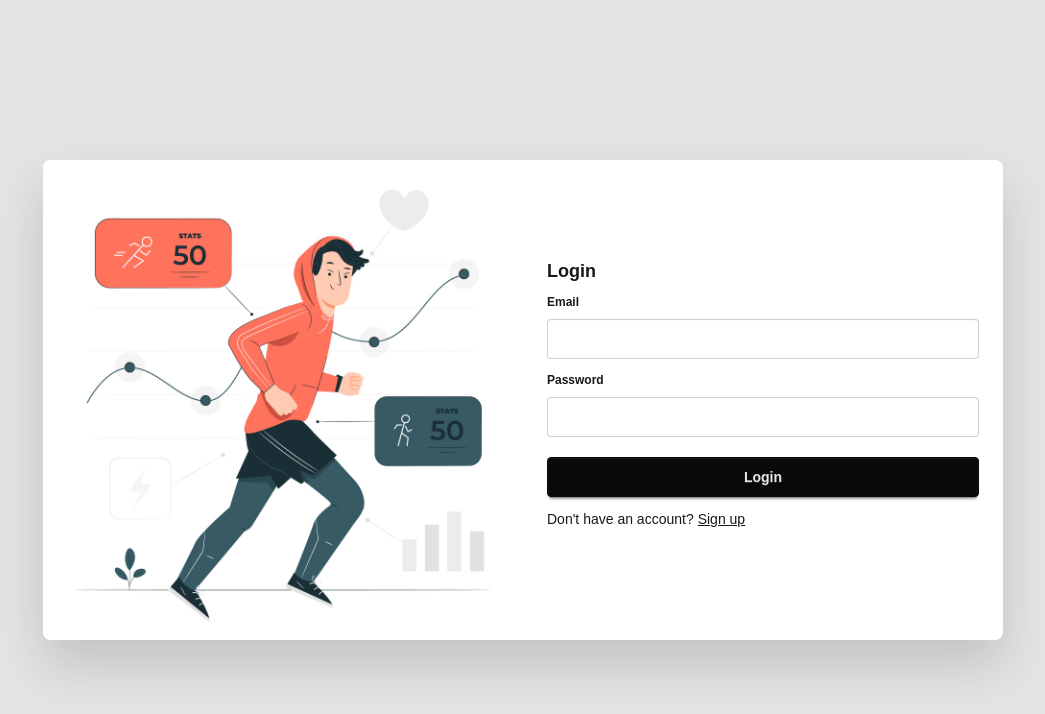
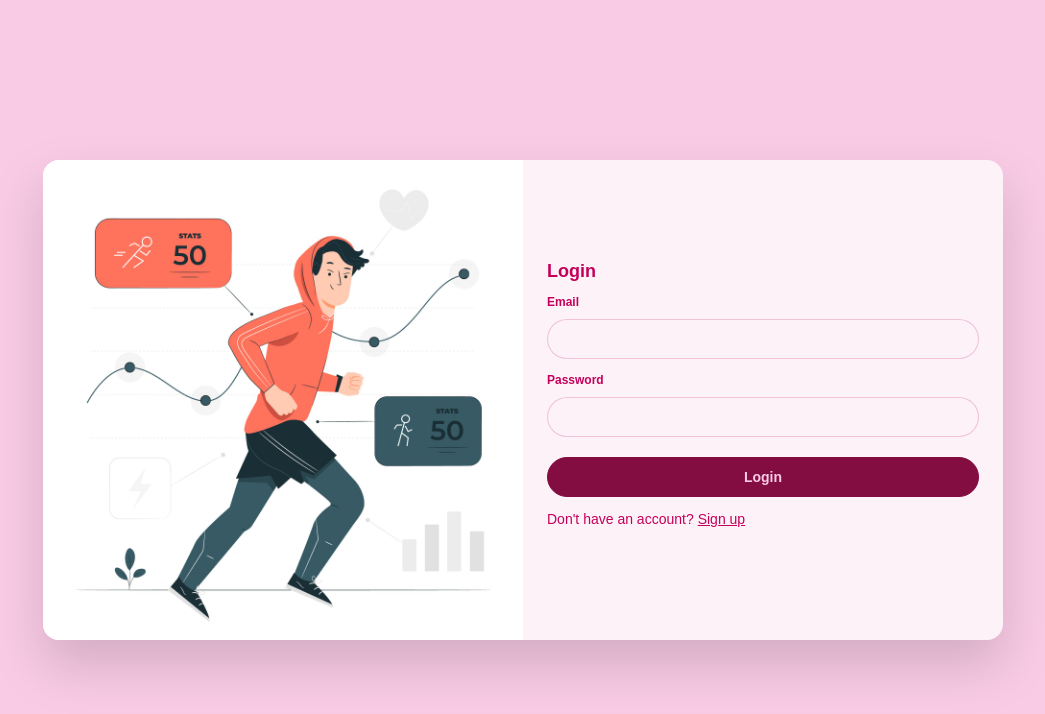
Before and after one commit to SupTarr/FrontendImmifit, a React (Vite) app: page /login in a window 1280 px wide. Shown: the top 714 px of the page, without its empty margins (117-1162 px from the left). Built offline with nearby package versions, Linux system fonts and the light colour scheme; no server answers.

Commit message:
feat: add new theme

```diff
--- a/index.html
+++ b/index.html
@@ -1,5 +1,5 @@
 <!doctype html>
-<html lang="en">
+<html lang="en" data-theme="valentine">
   <head>
     <meta charset="UTF-8" />
     <link rel="icon" type="image/svg+xml" href="/logo.svg" />
--- a/src/index.css
+++ b/src/index.css
@@ -1,2 +1,4 @@
 @import "tailwindcss";
-@plugin "daisyui";
+@plugin "daisyui" {
+  themes: valentine;
+}
```
